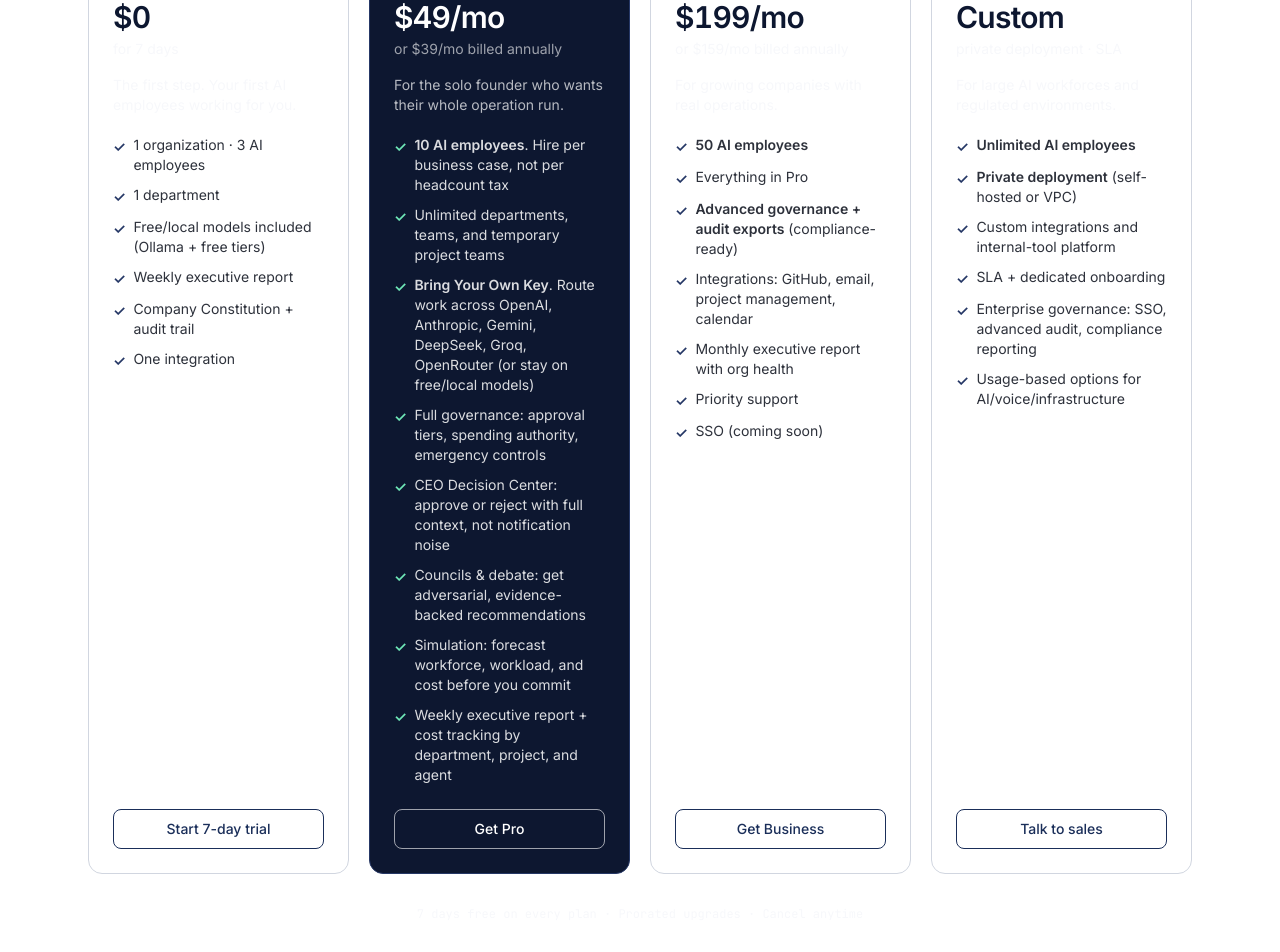
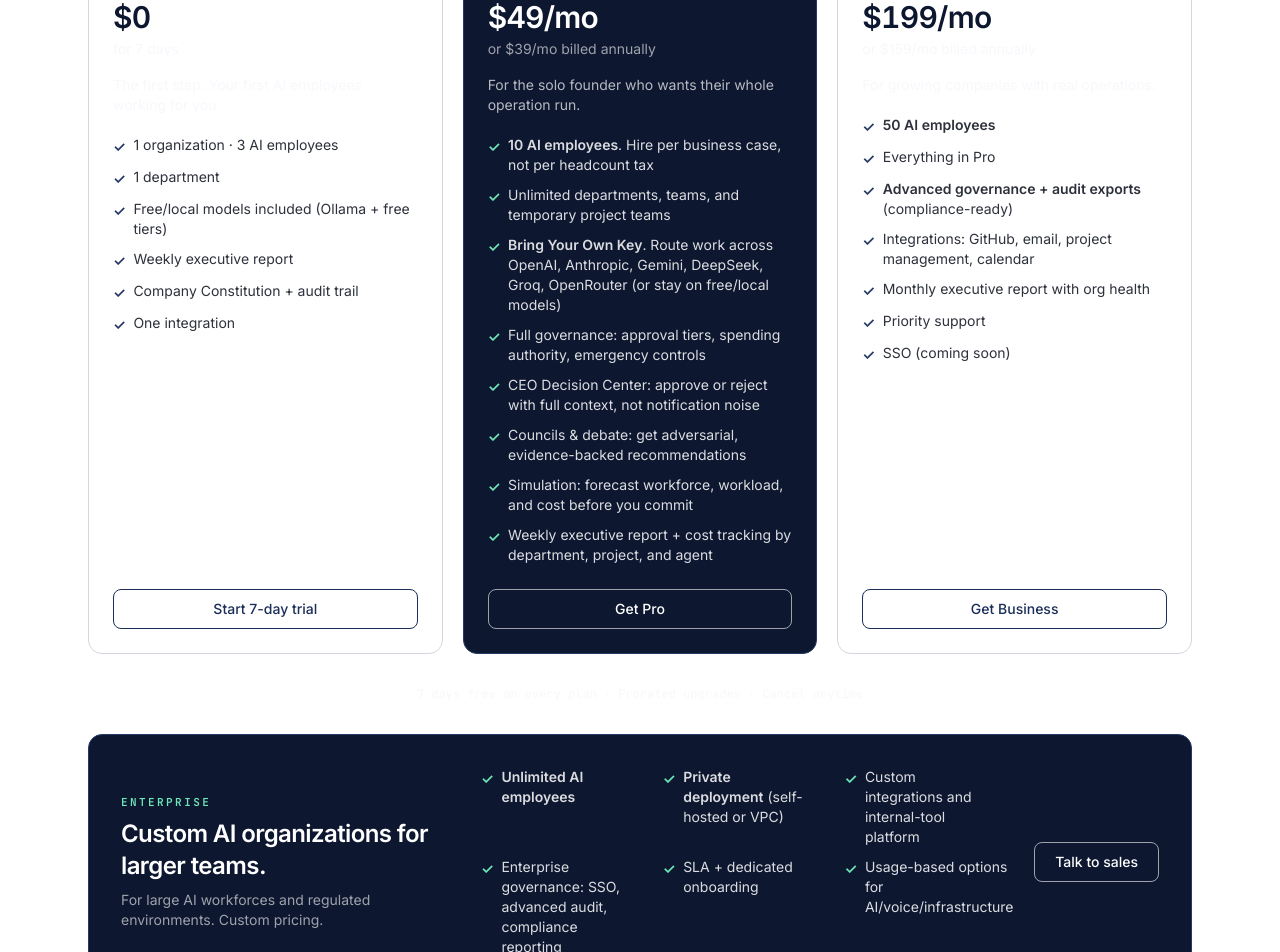
Before and after one commit to Joshua-Onyekachukwu/orq8, a Next.js app in the folder apps/web/: page /pricing in a window 1280 px wide. Shown: the part 880-1832 px from the top of the page. Built offline with nearby package versions, Linux system fonts and the light colour scheme.

Commit message:
Match apps/web pricing to landing: 3 tier cards with 7-day trial, Enterprise as its own container below

```diff
--- a/apps/web/app/pricing/pricing-client.tsx
+++ b/apps/web/app/pricing/pricing-client.tsx
@@ -85,24 +85,24 @@ const plans: Plan[] = [
     cta: "Get Business",
     ctaVariant: "outline",
   },
-  {
+];
+
+/* Enterprise is presented as its own full-width container below the three
+   tier cards, mirroring the landing page structure. */
+const enterprise = {
   name: "Enterprise",
-    price: { monthly: "Custom", annual: "Custom" },
-    note: { monthly: "private deployment · SLA", annual: "private deployment · SLA" },
-    blurb: "For large AI workforces and regulated environments.",
-    trial: true,
+  blurb:
+    "For large AI workforces and regulated environments. Custom pricing.",
   features: [
     { lead: "Unlimited AI employees", text: "" },
     { lead: "Private deployment", text: " (self-hosted or VPC)" },
     { text: "Custom integrations and internal-tool platform" },
+    { text: "Enterprise governance: SSO, advanced audit, compliance reporting" },
     { text: "SLA + dedicated onboarding" },
-      { text: "Enterprise governance: SSO, advanced audit, compliance reporting" },
     { text: "Usage-based options for AI/voice/infrastructure" },
   ],
   cta: "Talk to sales",
-    ctaVariant: "outline",
-  },
-];
+};
 
 const everyPlan = [
   {
@@ -280,7 +280,7 @@ export function PricingPage() {
 
       {/* ---------- Tier cards ---------- */}
       <section className="mx-auto max-w-6xl px-6 py-16 sm:py-20">
-        <div className="grid gap-5 md:grid-cols-2 xl:grid-cols-4">
+        <div className="grid gap-5 md:grid-cols-2 xl:grid-cols-3">
           {plans.map((plan) => (
             <article
               key={plan.name}
@@ -349,6 +349,39 @@ export function PricingPage() {
         <p className="mt-8 text-center font-mono text-xs text-muted">
           7 days free on every plan · Prorated upgrades · Cancel anytime
         </p>
+
+        {/* Enterprise: its own container under the three cards */}
+        <div className="mt-8 rounded-xl border border-navy-700 bg-navy-900 p-6 text-white sm:p-8">
+          <div className="flex flex-col gap-6 lg:flex-row lg:items-center lg:gap-10">
+            <div className="lg:max-w-xs lg:flex-shrink-0">
+              <h2 className="font-mono text-[11px] font-semibold uppercase tracking-[0.22em] text-emerald-300">
+                {enterprise.name}
+              </h2>
+              <h3 className="mt-2 text-2xl font-semibold tracking-tight">
+                Custom AI organizations for larger teams.
+              </h3>
+              <p className="mt-2 text-sm text-white/60">{enterprise.blurb}</p>
+            </div>
+            <ul className="flex-1 grid gap-x-8 gap-y-2.5 text-sm sm:grid-cols-2 xl:grid-cols-3">
+              {enterprise.features.map((f, i) => (
+                <li key={i} className="flex gap-2">
+                  <span aria-hidden className="mt-0.5 shrink-0 font-semibold text-emerald-300">
+                    ✓
+                  </span>
+                  <span className="text-white/85">
+                    {f.lead && <strong className="font-semibold">{f.lead}</strong>}
+                    {f.text}
+                  </span>
+                </li>
+              ))}
+            </ul>
+            <div className="lg:flex-shrink-0">
+              <Button href="#" variant="outline-light" className="w-full lg:w-auto">
+                {enterprise.cta}
+              </Button>
+            </div>
+          </div>
+        </div>
       </section>
 
       {/* ---------- What's in every plan ---------- */}
```
Lines whose indentation alone changed are shown as unchanged.
